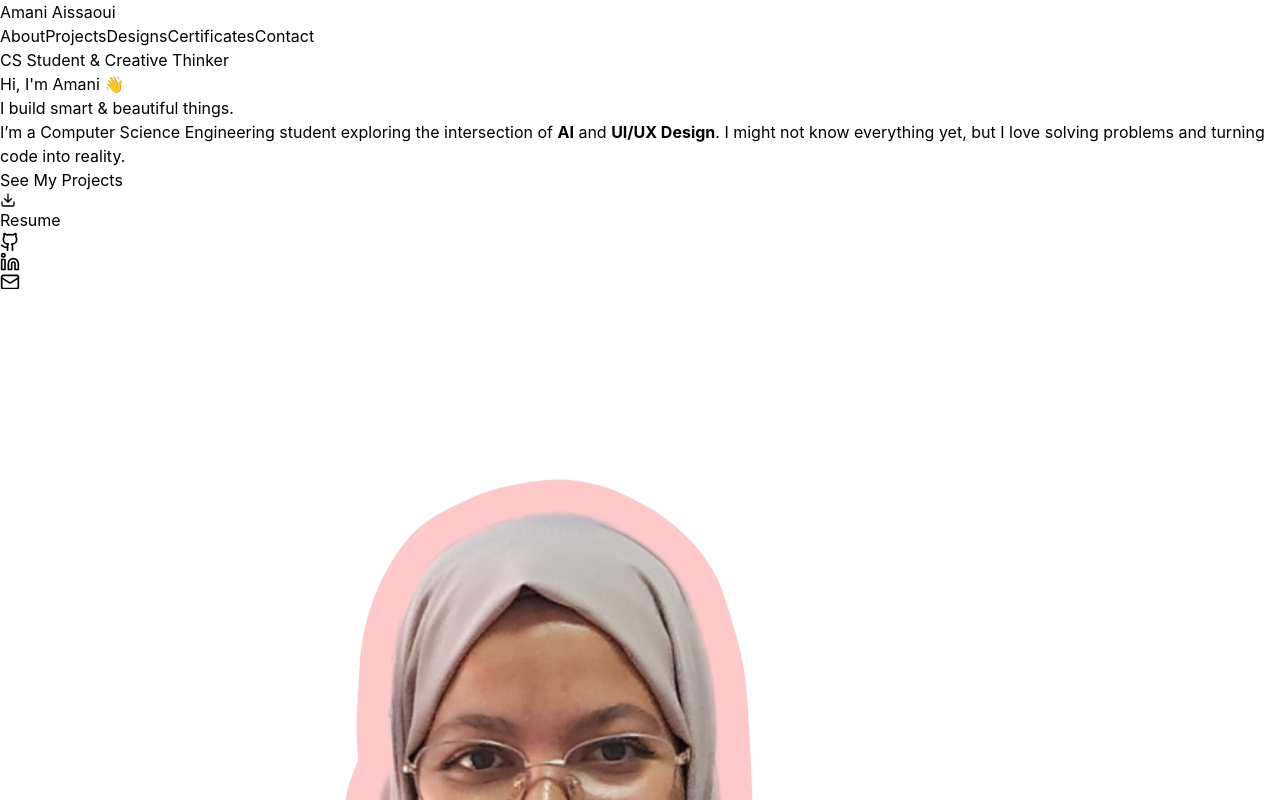
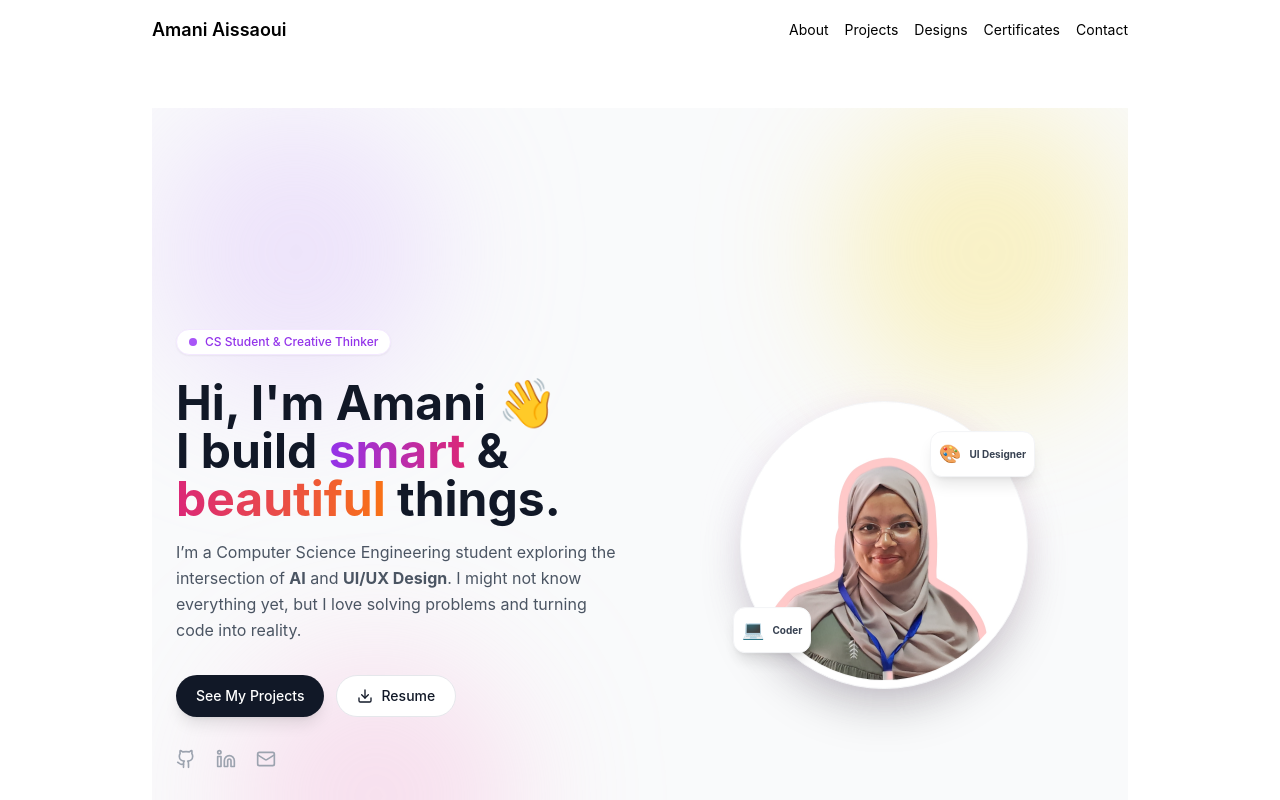
Before and after one commit to aissamani/amani-portfolio, a React (Vite) app: page / in a window 1280 px wide. Shown: the top 800 px of the page. Built offline with nearby package versions, Linux system fonts and the light colour scheme.

Commit message:
Restored Vite build system

```diff
--- a/package.json
+++ b/package.json
@@ -1,4 +1,5 @@
 {
+  "type": "module",
   "name": "amani-portfolio",
   "version": "1.0.0",
   "private": true,
@@ -8,7 +9,6 @@
     "preview": "vite preview"
   },
   "dependencies": {
-    "@vitejs/plugin-react": "^5.1.1",
     "framer-motion": "^12.23.24",
     "lucide-react": "^0.554.0",
     "react": "^18.3.1",
@@ -16,6 +16,7 @@
     "react-icons": "^5.5.0"
   },
   "devDependencies": {
+    "@vitejs/plugin-react": "^5.1.1",
     "autoprefixer": "^10.4.22",
     "postcss": "^8.5.6",
     "tailwindcss": "^3.4.18",
@@ -30,7 +31,6 @@
   "keywords": [],
   "author": "",
   "license": "ISC",
-  "type": "commonjs",
   "bugs": {
     "url": "https://github.com/aissamani/amani-portfolio/issues"
   },
--- /dev/null
+++ b/postcss.config.cjs
@@ -0,0 +1,6 @@
+module.exports = {
+  plugins: {
+    tailwindcss: {},
+    autoprefixer: {},
+  },
+}
--- a/postcss.config.js
+++ /dev/null
@@ -1,6 +0,0 @@
-module.exports = {
-  plugins: {
-    tailwindcss: {},
-    autoprefixer: {}
-  }
-}
--- a/tailwind.config.js
+++ b/tailwind.config.js
@@ -5,21 +5,3 @@ export default {
   },
   plugins: []
 };
-// tailwind.config.js
-module.exports = {
-  theme: {
-    extend: {
-      animation: {
-        blob: "blob 7s infinite",
-      },
-      keyframes: {
-        blob: {
-          "0%": { transform: "translate(0px, 0px) scale(1)" },
-          "33%": { transform: "translate(30px, -50px) scale(1.1)" },
-          "66%": { transform: "translate(-20px, 20px) scale(0.9)" },
-          "100%": { transform: "translate(0px, 0px) scale(1)" },
-        },
-      },
-    },
-  },
-};
--- a/vite.config.js
+++ /dev/null
@@ -1,7 +0,0 @@
-import { defineConfig } from 'vite'
-import react from '@vitejs/plugin-react'
-
-// https://vitejs.dev/config/
-export default defineConfig({
-  plugins: [react()],
-})
--- /dev/null
+++ b/vite.config.mjs
@@ -0,0 +1,6 @@
+import { defineConfig } from 'vite'
+import react from '@vitejs/plugin-react'
+
+export default defineConfig({
+  plugins: [react()],
+})
```
Also changed, not shown: 20 other files (tests, documents, lock files or other folders).
